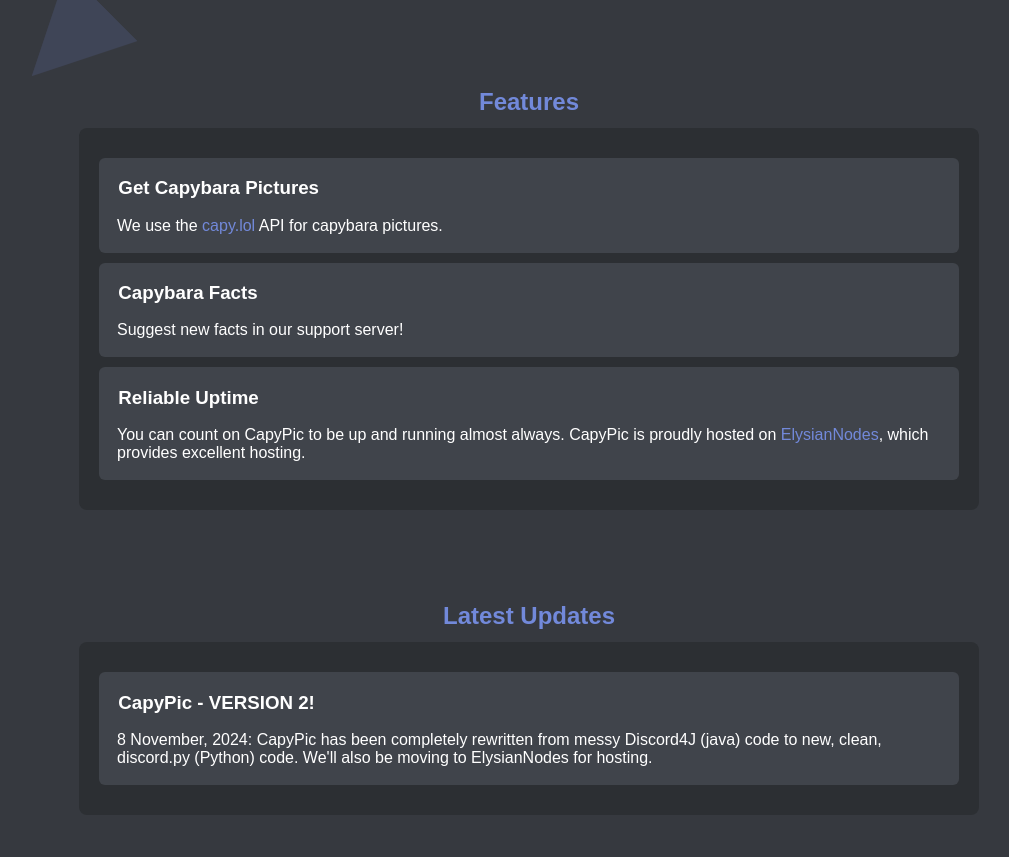
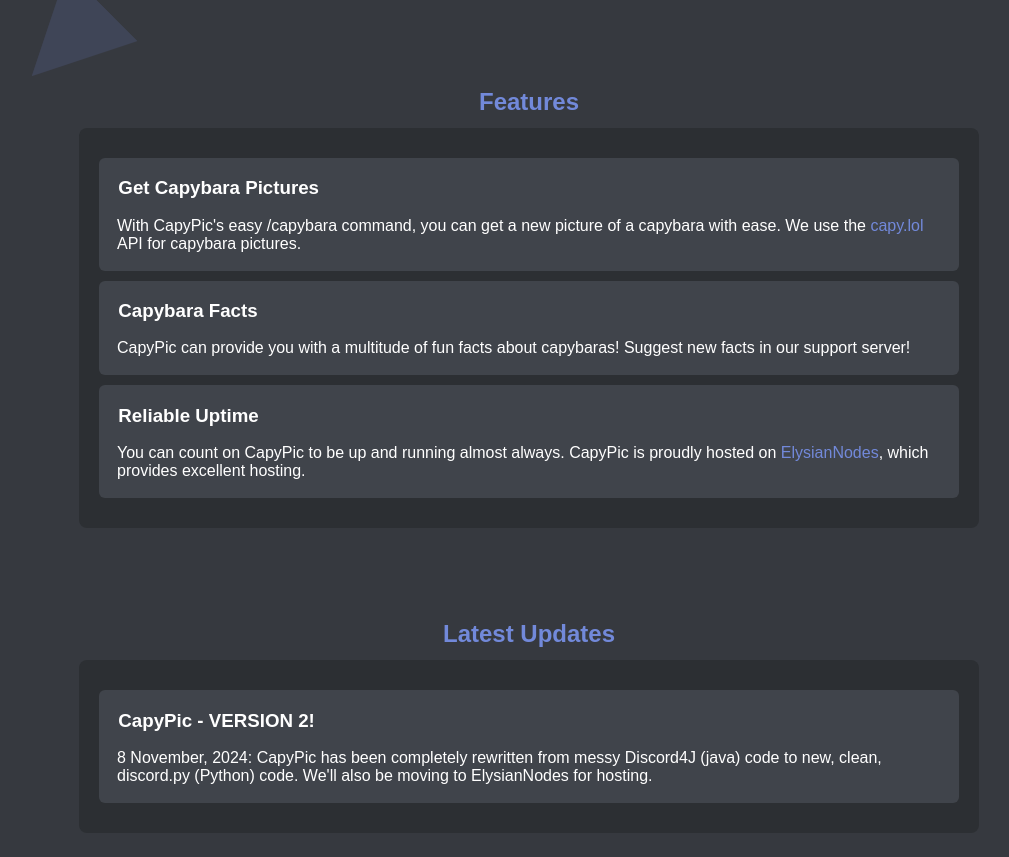
Before and after one commit to Jab11n/jabin.is-a.dev, a Jekyll site: the page capypic.html, which Jekyll copies as it is, in a window 1280 px wide and 900 px high, scrolled down 586 px, cut to the strip 43-900 px from the top of the window. Shown: the whole strip, without its empty margins (111-1120 px from the left). Built offline with Jekyll 4.4.1, drawn with Linux system fonts in a browser that asks for light colours.

Commit message:
Update capypic.html

```diff
--- a/capypic.html
+++ b/capypic.html
@@ -155,13 +155,10 @@
     </style>
 </head>
 <body>
-
-    <!-- Background Triangles for Decoration -->
     <div class="background-triangle triangle1"></div>
     <div class="background-triangle triangle2"></div>
     <div class="background-triangle triangle3"></div>
 
-    <!-- Header Section -->
     <div class="header">
         <h1>CapyPic</h1>
         <p>Fetch capybara pictures in your server!</p>
@@ -185,11 +182,11 @@
             <div class="features">
                 <div class="feature">
                     <h3>Get Capybara Pictures</h3>
-                    <p>We use the <a href="https://capy.lol/" target="_blank">capy.lol</a> API for capybara pictures.</p>
+                    <p>With CapyPic's easy /capybara command, you can get a new picture of a capybara with ease. We use the <a href="https://capy.lol/" target="_blank">capy.lol</a> API for capybara pictures.</p>
                 </div>
                 <div class="feature">
                     <h3>Capybara Facts</h3>
-                    <p>Suggest new facts in our support server!</p>
+                    <p>CapyPic can provide you with a multitude of fun facts about capybaras! Suggest new facts in our support server!</p>
                 </div>
                 <div class="feature">
                     <h3>Reliable Uptime</h3>
```
